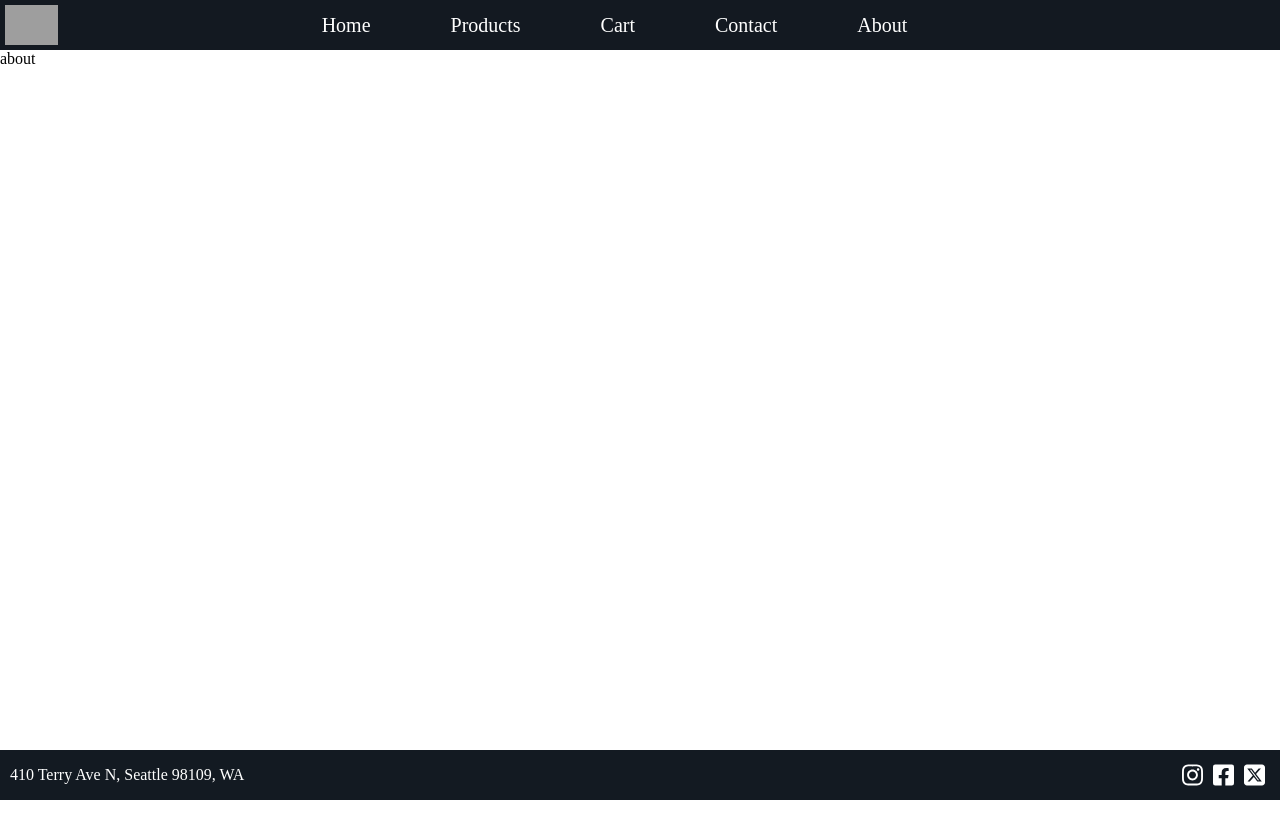
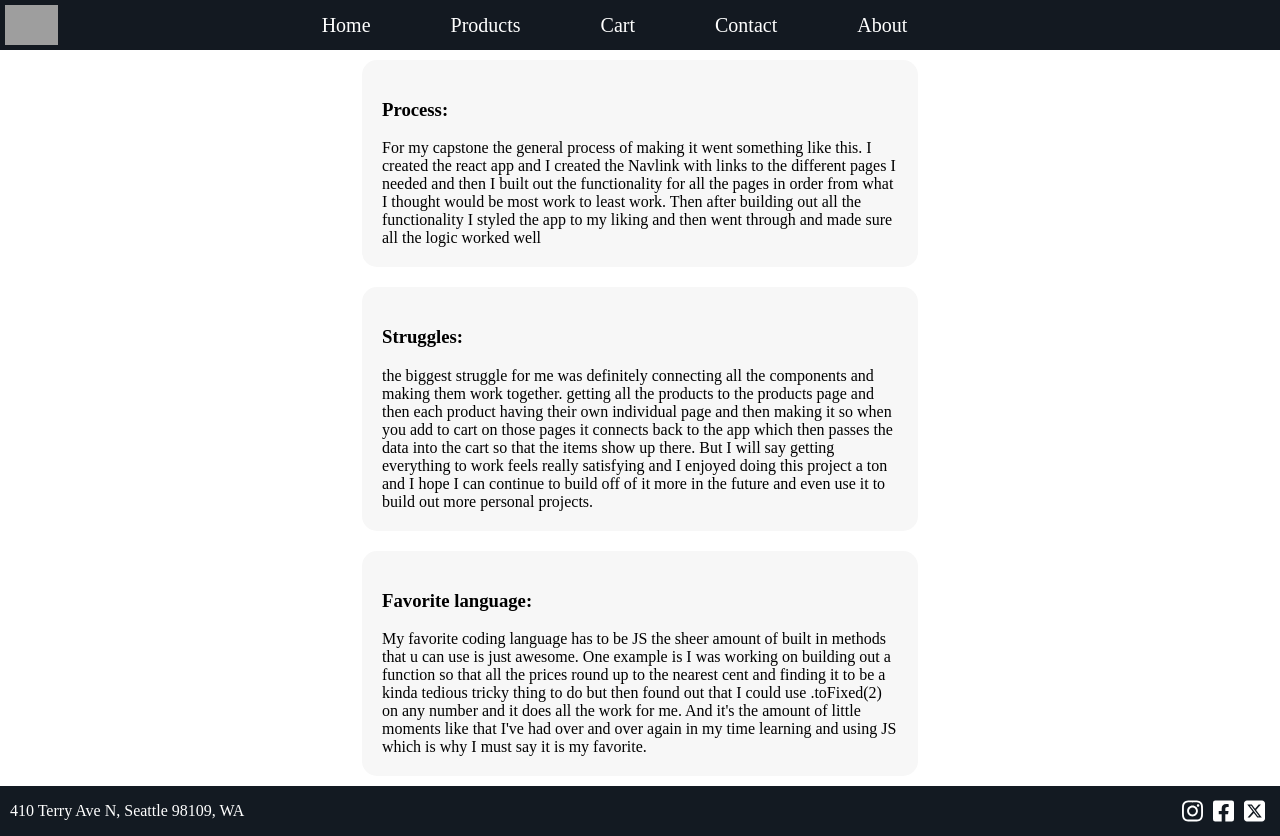
Before and after one commit to christianzurcher-dp/react-capstone, a React (Create React App) app: page /about in a window 1280 px wide. Before the commit the page ends 800 px from the top, so only its background shows below. Built offline with nearby package versions, Linux system fonts and the light colour scheme; no server answers; grey boxes are pictures that could not be loaded.

Commit message:
removed readme

```diff
--- a/src/components/pages/About.js
+++ b/src/components/pages/About.js
@@ -1,7 +1,38 @@
 export default function About() {
   return (
     <div className="about">
-      <div>about</div>
+      <div className="process">
+        <h3>Process:</h3>
+        For my capstone the general process of making it went something like
+        this. I created the react app and I created the Navlink with links to
+        the different pages I needed and then I built out the functionality for
+        all the pages in order from what I thought would be most work to least
+        work. Then after building out all the functionality I styled the app to
+        my liking and then went through and made sure all the logic worked well
+      </div>
+      <div className="struggles">
+        <h3>Struggles:</h3>
+        the biggest struggle for me was definitely connecting all the components
+        and making them work together. getting all the products to the products
+        page and then each product having their own individual page and then
+        making it so when you add to cart on those pages it connects back to the
+        app which then passes the data into the cart so that the items show up
+        there. But I will say getting everything to work feels really satisfying
+        and I enjoyed doing this project a ton and I hope I can continue to
+        build off of it more in the future and even use it to build out more
+        personal projects.
+      </div>
+      <div className="favorite-language">
+        <h3>Favorite language:</h3>
+        My favorite coding language has to be JS the sheer amount of built in
+        methods that u can use is just awesome. One example is I was working on
+        building out a function so that all the prices round up to the nearest
+        cent and finding it to be a kinda tedious tricky thing to do but then
+        found out that I could use .toFixed(2) on any number and it does all the
+        work for me. And it's the amount of little moments like that I've had
+        over and over again in my time learning and using JS which is why I must
+        say it is my favorite.
+      </div>
     </div>
   );
 }
--- a/src/styles/App.scss
+++ b/src/styles/App.scss
@@ -321,6 +321,18 @@ body {
   }
   .about {
     flex-grow: 1;
+    display: flex;
+    flex-direction: column;
+    align-items: center;
+    align-self: center;
+    width: 45%;
+
+    div {
+      padding: 20px;
+      margin: 10px;
+      background-color: #f7f7f7;
+      border-radius: 15px;
+    }
   }
   .footer {
     color: white;
```
Also changed, not shown: 1 other file (tests, documents, lock files or other folders).
